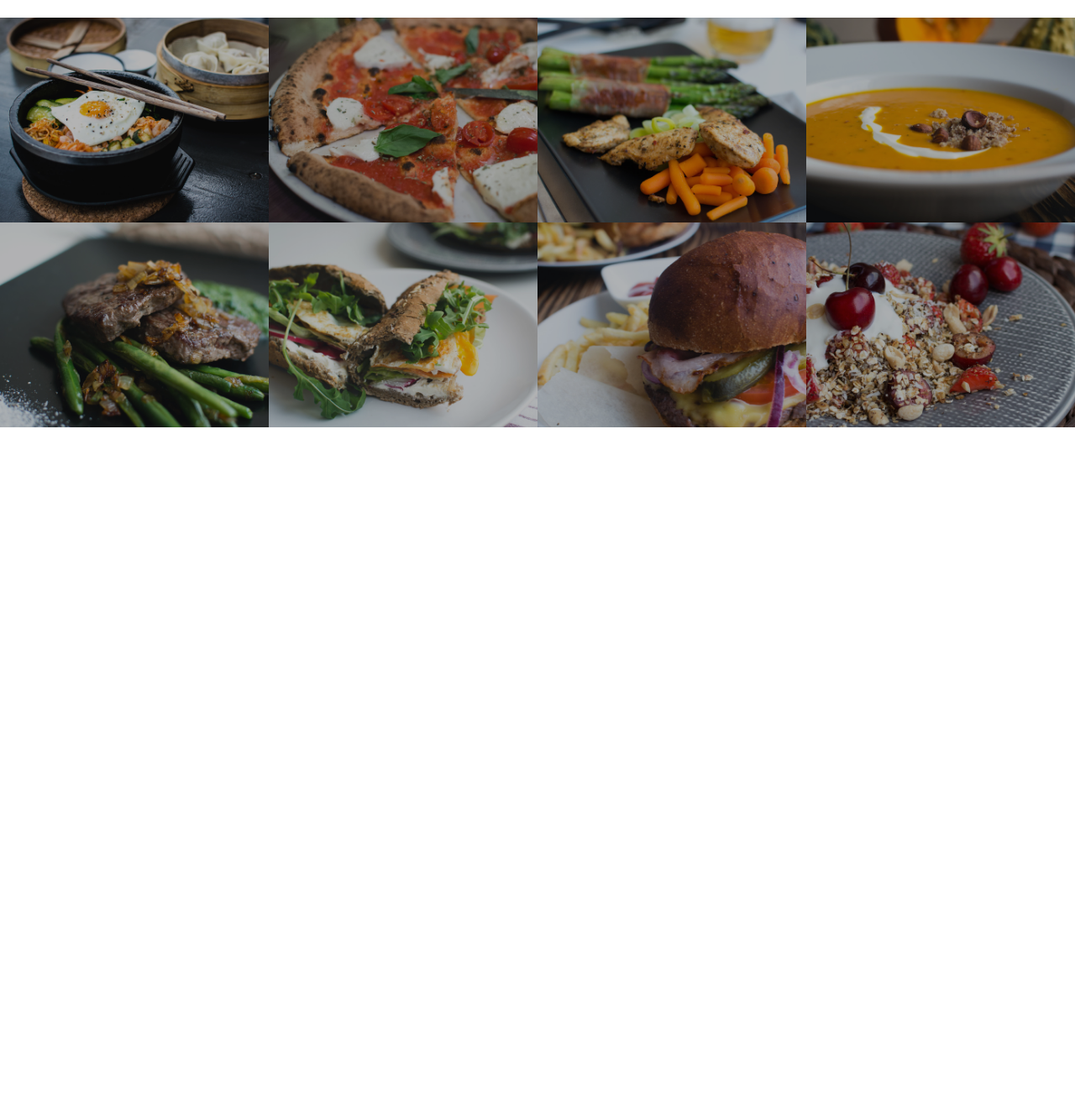
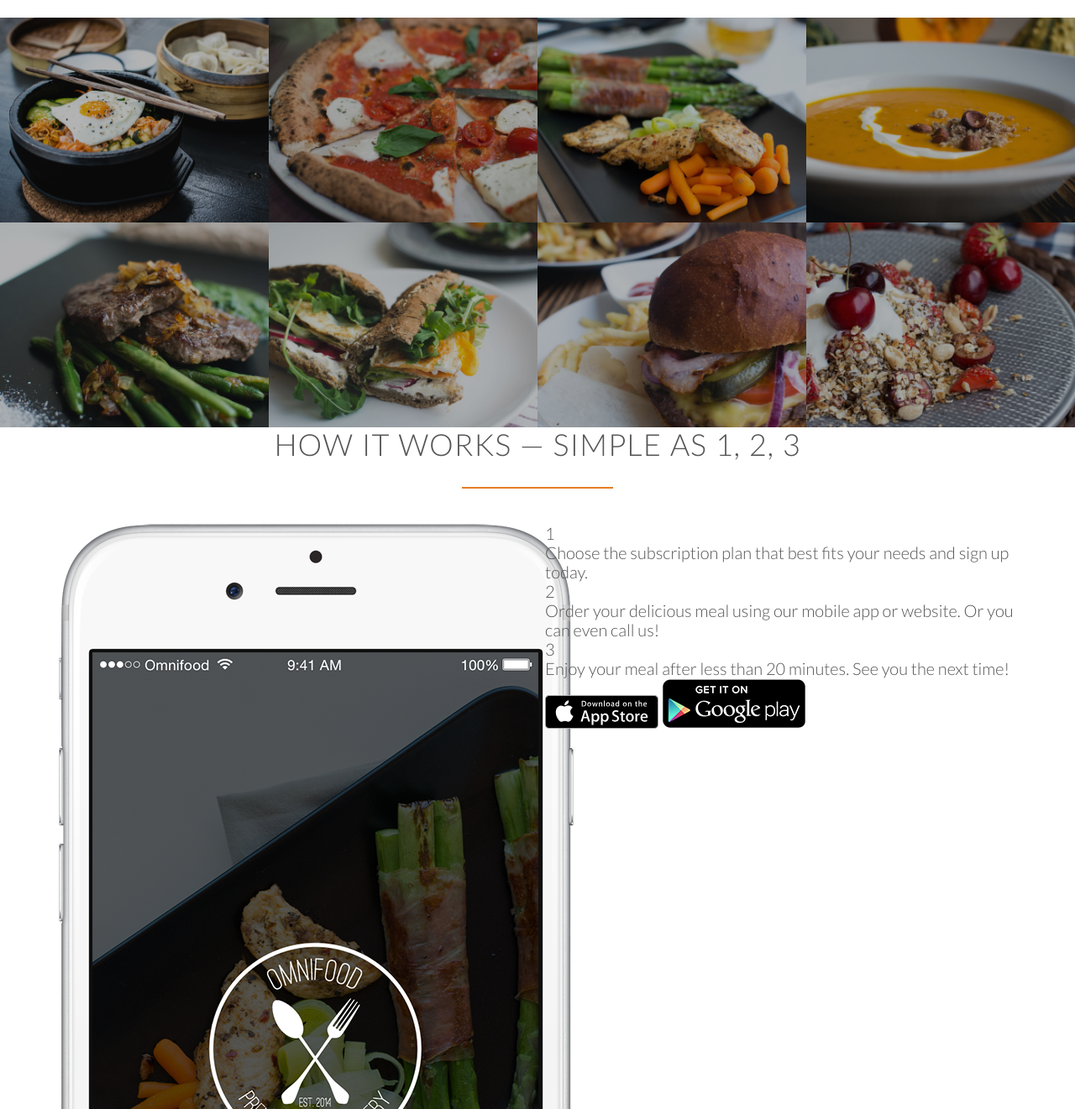
Before and after one commit to Greaver123/Omnifood, a website: page index.html in a window 1280 px wide. Shown: the part 1479-2800 px from the top of the page at 84% size. Before the commit the page ends 1988 px from the top, so only its background shows below. Drawn offline with nearby package versions, Linux system fonts and the light colour scheme; files whose address does not match are found by name.

Commit message:
45. Building the how-it-works section - Part 1

```diff
--- a/index.html
+++ b/index.html
@@ -77,43 +77,76 @@
     <section class="section-meals">
         <ul class="meals-showcase">
             <li>
-                <figure class="meal-photo"><img src="./assets/images/1.jpg" alt="Korean bibimbap with egg and vegetables"/></figure>
+                <figure class="meal-photo"><img src="./assets/images/1.jpg"
+                        alt="Korean bibimbap with egg and vegetables" /></figure>
             </li>
             <li>
-                <figure class="meal-photo"><img src="./assets/images/2.jpg" alt="Simple italian pizza with cherry tomatoes"/></figure>
+                <figure class="meal-photo"><img src="./assets/images/2.jpg"
+                        alt="Simple italian pizza with cherry tomatoes" /></figure>
             </li>
             <li>
-                <figure class="meal-photo"><img src="./assets/images/3.jpg" alt="Chicken breast steak with vegetables"/></figure>
+                <figure class="meal-photo"><img src="./assets/images/3.jpg"
+                        alt="Chicken breast steak with vegetables" /></figure>
             </li>
             <li>
-                <figure class="meal-photo"><img src="./assets/images/4.jpg" alt="Autumn pumpkin soup"/></figure>
+                <figure class="meal-photo"><img src="./assets/images/4.jpg" alt="Autumn pumpkin soup" /></figure>
             </li>
         </ul>
         <ul class="meals-showcase">
             <li>
-                <figure class="meal-photo"><img src="./assets/images/5.jpg" alt="Paleo beef steak with vegetables"/></figure>
+                <figure class="meal-photo"><img src="./assets/images/5.jpg" alt="Paleo beef steak with vegetables" />
+                </figure>
             </li>
             <li>
-                <figure class="meal-photo"><img src="./assets/images/6.jpg" alt="Healthy baguette with egg and vegetables"/></figure>
+                <figure class="meal-photo"><img src="./assets/images/6.jpg"
+                        alt="Healthy baguette with egg and vegetables" /></figure>
             </li>
             <li>
-                <figure class="meal-photo"><img src="./assets/images/7.jpg" alt="Burger with cheddar and bacon"/></figure>
+                <figure class="meal-photo"><img src="./assets/images/7.jpg" alt="Burger with cheddar and bacon" />
+                </figure>
             </li>
             <li>
-                <figure class="meal-photo"><img src="./assets/images/8.jpg" alt="Granola with cherries and strawberries"/></figure>
+                <figure class="meal-photo"><img src="./assets/images/8.jpg"
+                        alt="Granola with cherries and strawberries" /></figure>
             </li>
         </ul>
+    </section>
+
+    <section class="section-steps">
+        <div class="row">
+            <h2>How it works &mdash; Simple as 1, 2, 3</h2>
+        </div>
+        <div class="row">
+            <div class="col span-1-of-2">
+                <img src="/assets/icons/app-iPhone.png" alt="Omnifood app on iPhone" class="app-screen" />
+            </div>
+            <div class="col span-1-of-2">
+                <div class="works-step">
+                    <div>1</div>
+                    <p>Choose the subscription plan that best fits your needs and sign up today.</p>
+                </div>
+                <div class="works-step">
+                    <div>2</div>
+                    <p>Order your delicious meal using our mobile app or website. Or you can even call us!</p>
+                </div>
+                <div class="works-step">
+                    <div>3</div>
+                    <p>Enjoy your meal after less than 20 minutes. See you the next time!</p>
+                </div>
+                <a href="#" class="btn-app"><img src="./assets/icons/download-app.svg" alt="App Store Button" /></a>
+                <a href="#" class="btn-app"><img src="./assets/icons/download-app-android.png" alt="Play Store Button" /></a>
+            </div>
+        </div>
     </section>
 </body>
 
 
 </html>
 
-<!-- 1. Korean bibimbap with egg and vegetables
-2. Simple italian pizza with cherry tomatoes
-3. Chicken breast steak with vegetables
-4. Autumn pumpkin soup
-5. Paleo beef steak with vegetables
-6. Healthy baguette with egg and vegetables
-7. Burger with cheddar and bacon
-8. Granola with cherries and strawberries -->
+<!--
+Section 3: How it works
+Title: How it works - Simple as 1, 2, 3
+
+1. Choose the subscription plan that best fits your needs and sign up today.
+2. Order your delicious meal using our mobile app or website. Or you can even call us!
+3. Enjoy your meal after less than 20 minutes. See you the next time! -->
```
